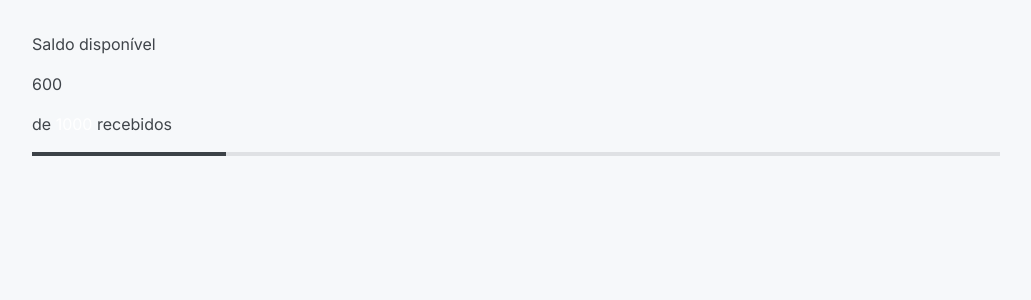
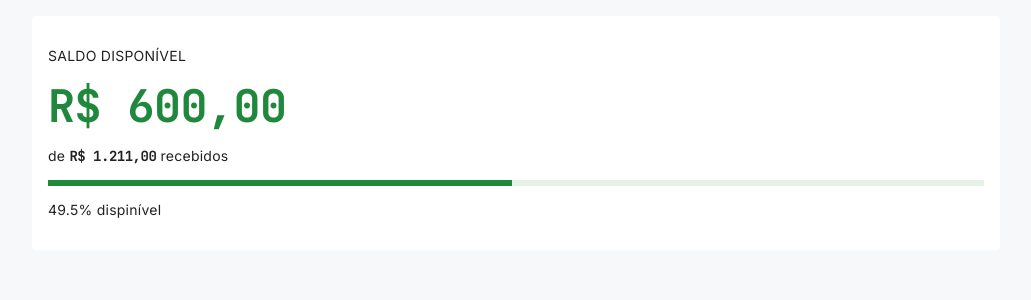
Before and after one commit to Ramon-Erik/detailed-expenses, a Vue app: page /home in a window 1280 px wide. Shown: the top 300 px of the page, without its empty margins (124-1155 px from the left). Built offline with nearby package versions, Linux system fonts and the light colour scheme; a small style sheet from the web is missing.

Commit message:
feat: cash balance elements

```diff
--- a/src/modules/home/ui/components/CashBalance.vue
+++ b/src/modules/home/ui/components/CashBalance.vue
@@ -1,6 +1,25 @@
+<script setup lang="ts">
+import { formatCurrencyBR } from '@/shared/helpers/masks'
+import { computed } from 'vue'
+
+const total = 1211
+const inWallet = 600
+
+const percentUsed = computed(() => (100 * inWallet) / total)
+</script>
+
 <template>
-  <p>Saldo disponível</p>
-  <p>600</p>
-  <p>de <span class="text-white">1000</span> recebidos</p>
-  <v-progress-linear model-value="20"></v-progress-linear>
+  <v-card variant="flat">
+    <v-card-text>
+      <p class="text-uppercase">Saldo disponível</p>
+      <p class="text-display-medium font-mono text-primary my-2">
+        {{ formatCurrencyBR(inWallet) }}
+      </p>
+      <p>
+        de <strong class="font-mono">{{ formatCurrencyBR(total) }}</strong> recebidos
+      </p>
+      <v-progress-linear v-model="percentUsed" color="primary" height="6"></v-progress-linear>
+      <p>{{ percentUsed.toFixed(1) }}% dispinível</p>
+    </v-card-text>
+  </v-card>
 </template>
--- a/src/modules/home/ui/components/MonthlyStatment.vue
+++ b/src/modules/home/ui/components/MonthlyStatment.vue
@@ -1,10 +1,9 @@
 <script setup lang="ts">
-import StatementComponent from './StatementComponent.vue';
-
+import StatementComponent from './StatementComponent.vue'
 </script>
 
 <template>
   <p>Faturas do mês</p>
 
-  <StatementComponent v-for="s in []"/>
+  <StatementComponent v-for="s in []" />
 </template>
```
